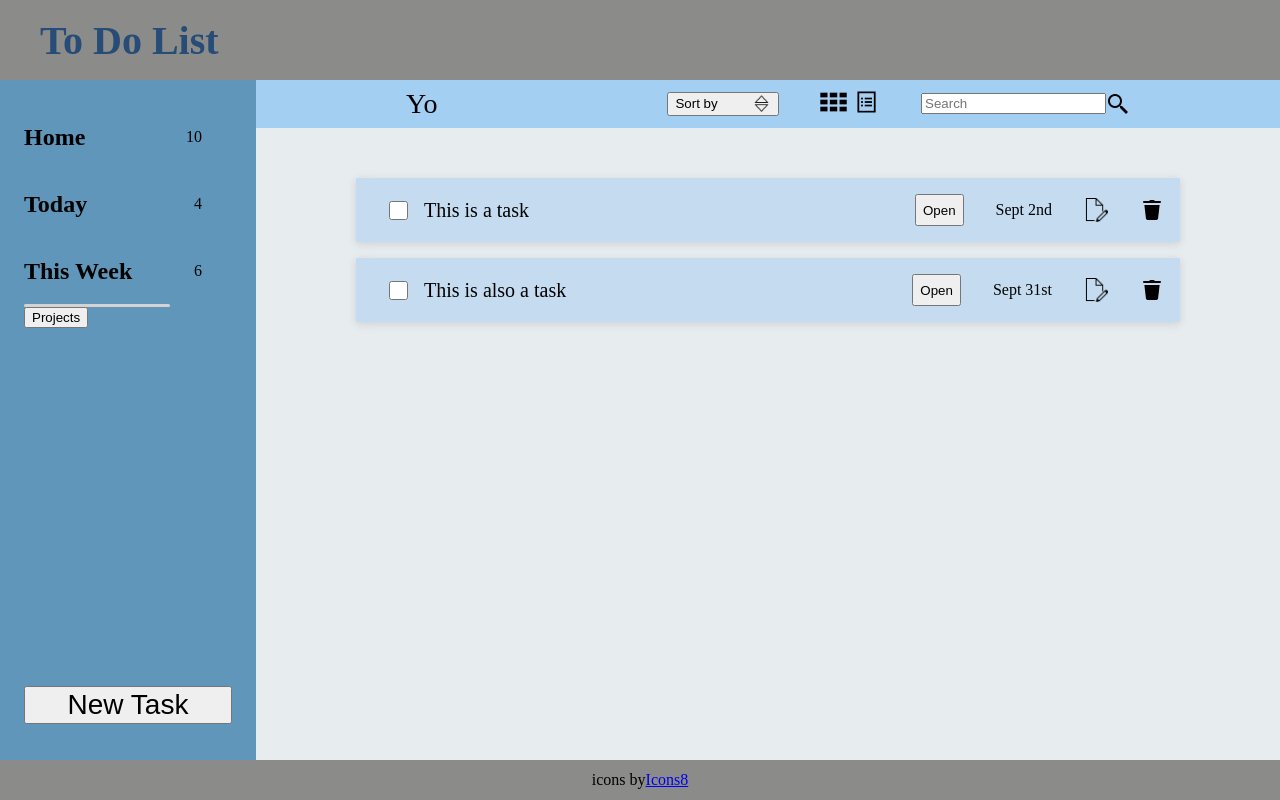
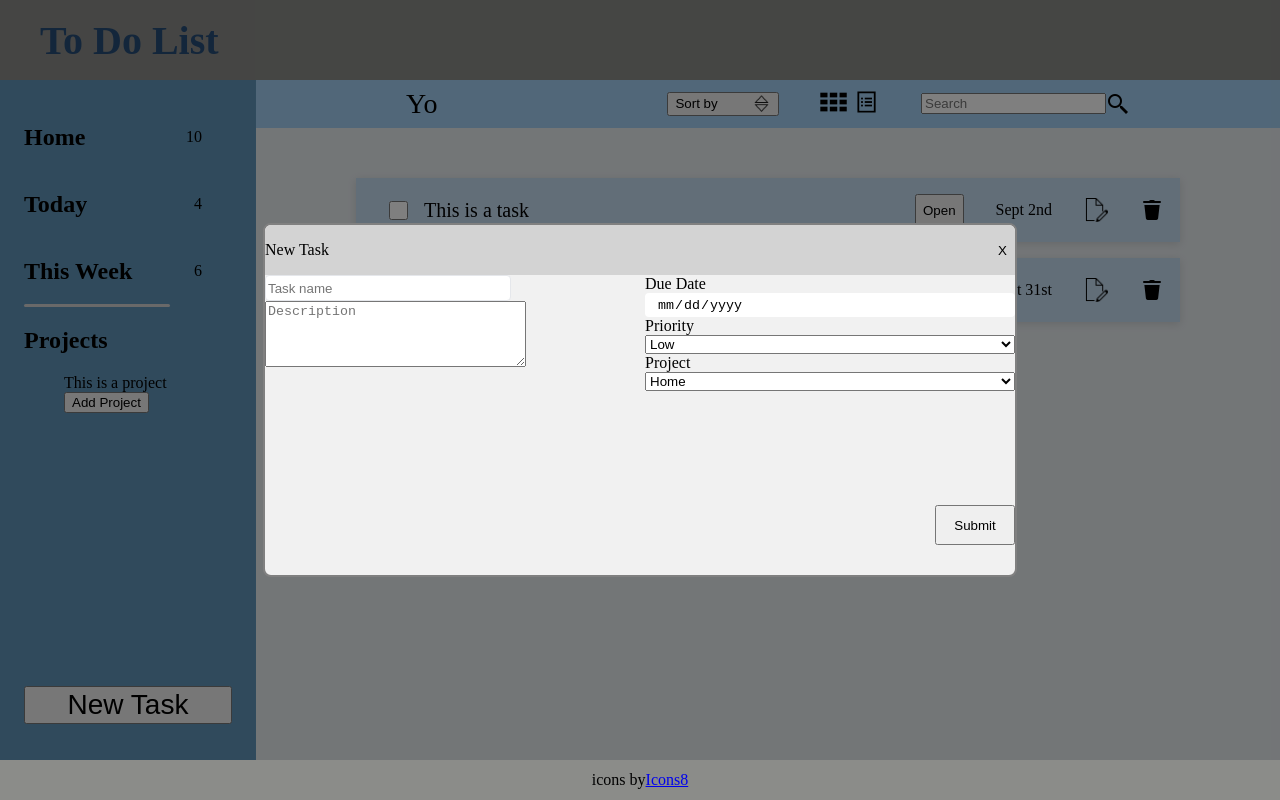
Before and after one commit to gautedl/To-do-app, a website built with webpack: page dist/index.html in a window 1280 px wide. Both pictures are taken after a click on the button "New Task". Built offline with Linux system fonts and the light colour scheme.

Commit message:
Added modal for new project and task. added functions for opening and closing modals

```diff
--- a/pages/UI.js
+++ b/pages/UI.js
@@ -0,0 +1,32 @@
+const overlay = document.querySelector(".overlay");
+const closeEls = document.querySelectorAll("[data-close]");
+const isVisible = "is-visible";
+
+export function openTaskModal() {
+  const modal = document.querySelector(".modal");
+  const newTask = document.querySelector(".add-task");
+  newTask.addEventListener("click", function () {
+    modal.classList.add(isVisible);
+    overlay.classList.add("active");
+  });
+}
+
+export function openProjectModal() {
+  const modal = document.querySelector(".project-modal");
+  const newProject = document.querySelector(".new-project");
+  newProject.addEventListener("click", function () {
+    modal.classList.add(isVisible);
+    overlay.classList.add("active");
+  });
+}
+
+export function closeModal() {
+  for (const el of closeEls) {
+    el.addEventListener("click", function () {
+      this.parentElement.parentElement.parentElement.classList.remove(
+        isVisible
+      );
+      overlay.classList.remove("active");
+    });
+  }
+}
--- a/src/index.js
+++ b/src/index.js
@@ -1,6 +1,10 @@
 import Task from "../pages/task";
 import Project from "../pages/project";
+import { openTaskModal, openProjectModal, closeModal } from "../pages/UI";
 
+openTaskModal();
+openProjectModal();
+closeModal();
 const task = new Task();
 task.setTitle("Yo");
 task.setDescription("desc");
--- a/style/styles.css
+++ b/style/styles.css
@@ -198,3 +198,131 @@ body {
 .switch-layout-btns > img {
     height: 1.8rem;
 }
+
+.modal {
+    position: fixed;
+    z-index: 1;
+    top: 50%;
+    left: 50%;
+    /* display: flex;
+    align-items: center;
+    justify-content: center; */
+    padding: 1rem;
+    transform: translate(-50%, -50%) scale(0);
+    transition: 0.3s;
+}
+
+.modal.is-visible {
+    transform: translate(-50%, -50%) scale(1);
+}
+
+.modal-dialog {
+    position: relative;
+    width: 750px;
+    height: 350px;
+    border-radius: 8px;
+    overflow: auto;
+    background: rgb(241, 241, 241);
+    border: 2px gray solid;
+}
+
+.close-modal {
+    height: 25px;
+    width: 25px;
+    border: none;
+    background-color: transparent;
+}
+
+.modal-header {
+    display: flex;
+    width: 100%;
+    justify-content: space-between;
+    align-items: center;
+    background-color: lightgrey;
+}
+
+.overlay {
+    position: fixed;
+    top: 0;
+    left: 0;
+    display: none;
+    width: 100%;
+    height: 100%;
+    background-color: rgba(0, 0, 0, 0.5);
+}
+
+.overlay.active {
+    display: block;
+}
+
+.inputs {
+    outline: none;
+    width: 30vh;
+    height: 22px;
+    border-radius: 4px;
+    border: #E5E7EB solid 1px;
+}
+
+.task-form {
+    display: grid;
+    /* flex-direction: column;
+    align-items: center;
+    justify-content: center; */
+    grid-template-columns: 1fr 1fr;
+    grid-template-rows: 220px 50px;
+    gap: 10px;
+}
+
+
+input[type="date"]::-webkit-calendar-picker-indicator {
+    background: transparent;
+    bottom: 0;
+    color: transparent;
+    cursor: pointer;
+    height: auto;
+    left: 0;
+    position: absolute;
+    right: 0;
+    top: 0;
+    width: auto;
+
+}
+
+#due-date {
+    border: none;
+    box-sizing: border-box;
+    outline: 0;
+    padding: .75rem;
+    position: relative;
+    width: 100%;
+}
+
+.submit-btn {
+    grid-column: 2;
+    display: flex;
+    justify-content: flex-end;
+}
+
+.submit {
+    width: 80px;
+    height: 40px;
+}
+
+.form-div {
+    display: flex;
+    flex-direction: column;
+}
+
+li {
+  list-style: none;
+}
+
+.project-modal-dialog {
+    height: 200px;
+    width: 300px;
+    position: relative;
+    border-radius: 8px;
+    overflow: auto;
+    background: rgb(241, 241, 241);
+    border: 2px gray solid;
+}
```
Also changed, not shown: dist/index.html, dist/main.js.
